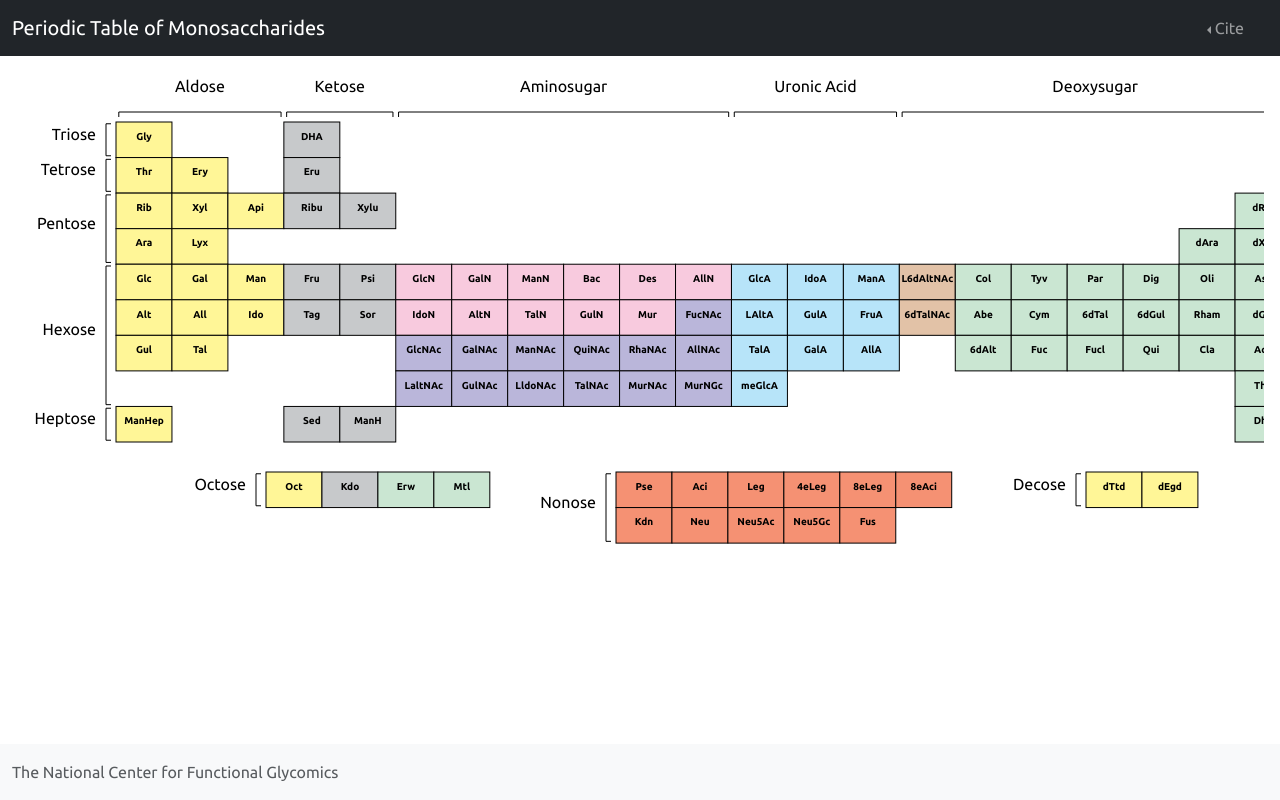
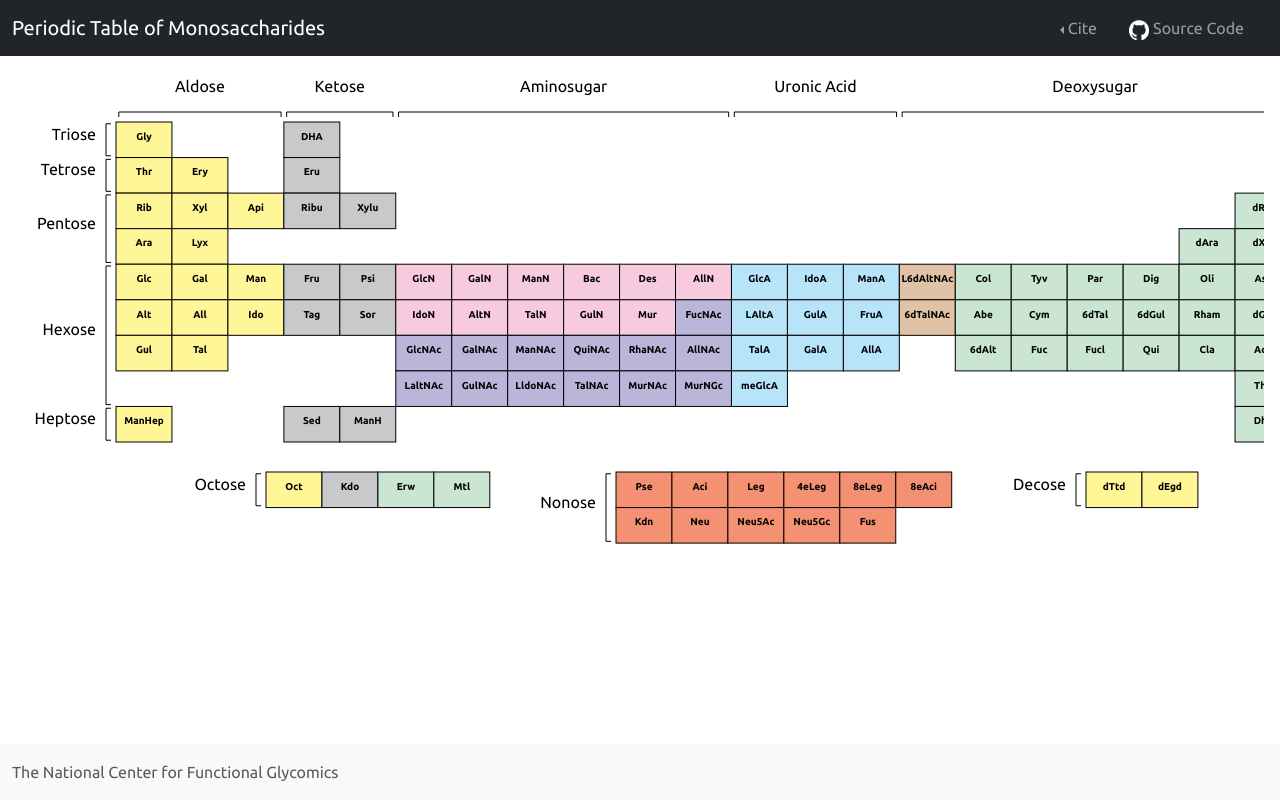
Before and after one commit to thencfg/PeriodicTableOfMonosaccharides, a website built with Vite: page src/index.html in a window 1280 px wide. Built offline with nearby package versions, Linux system fonts and the light colour scheme.

Commit message:
Uncommented source link

```diff
--- a/src/index.html
+++ b/src/index.html
@@ -64,7 +64,7 @@
                                 </div>
                             </div>
                         </li>
-                        <!-- <li class="nav-item me-3">
+                        <li class="nav-item me-3">
                             <a
                                 class="nav-link"
                                 href="https://github.com/thencfg/PeriodicTableOfMonosaccharides"
@@ -75,7 +75,7 @@
                                     height="20px"
                                 > Source Code
                             </a>
-                        </li> -->
+                        </li>
                     </ul>
                 </div>
             </div>
```
